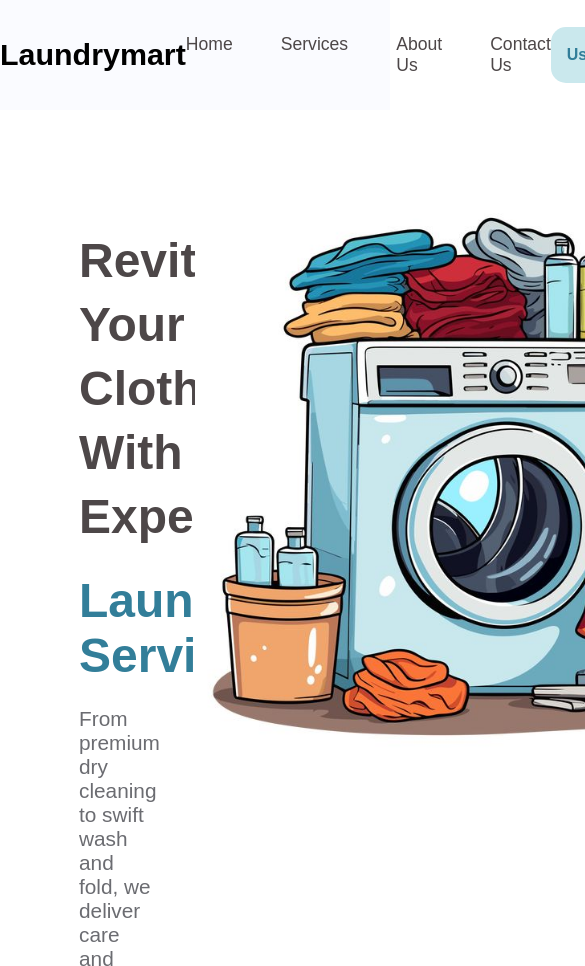
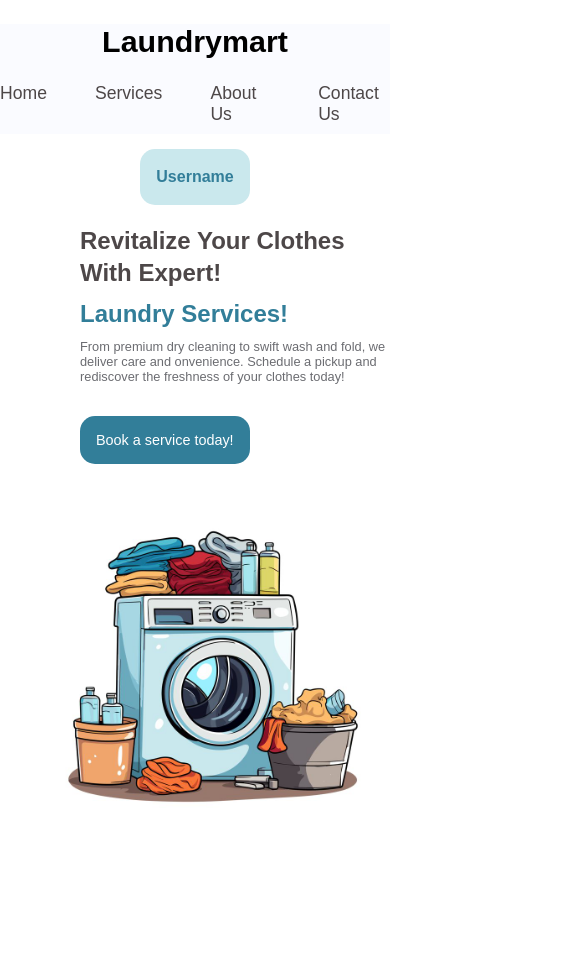
Before and after one commit to Sumit2163/laundry-mart, a plain HTML site: page index.html in a window 390 px wide. Shown: the top 966 px of the page, 585 px wide, since content can reach past the window. Drawn offline with Linux system fonts and the light colour scheme.

Commit message:
make it liitle bit responsive

```diff
--- a/style.css
+++ b/style.css
@@ -59,7 +59,7 @@ header .navbar {
 
 .navbar a:hover {
   color: #327e99;
-  border-bottom: 1px solid #428EA5;
+  border-bottom: 1px solid #428ea5;
 }
 
 .hero-section {
@@ -113,3 +113,100 @@ header .navbar {
 .hero-right img {
   height: 100%;
 }
+
+@media (width <=1024px) {
+  .hero-left {
+    width: 50%;
+  }
+  .hero-left h2 {
+    font-size: 2.7rem;
+    line-height: 3.5rem;
+    margin-bottom: 1.3rem;
+  }
+  .hero-left h1 {
+    font-size: 2.7rem;
+    margin-bottom: 1.3rem;
+  }
+  .hero-left p {
+    font-size: 1.1rem;
+  }
+  .hero-left .book-btn {
+    font-size: 1rem;
+    padding: 1.1rem;
+    margin-top: 2.2rem;
+  }
+  .hero-right img {
+    height: 70%;
+  }
+}
+
+@media (width <=768px) {
+  .hero-left {
+    width: 60%;
+  }
+
+  .hero-left h2 {
+    font-size: 2rem;
+    line-height: 3rem;
+    margin-bottom: 1rem;
+  }
+  .hero-left h1 {
+    font-size: 2rem;
+    margin-bottom: 1rem;
+  }
+  .hero-left p {
+    font-size: 1rem;
+  }
+  .hero-left .book-btn {
+    font-size: 0.9rem;
+    padding: 1rem;
+    margin-top: 2rem;
+  }
+  .hero-right img {
+    height: 60%;
+  }
+}
+
+@media (width <=480px) {
+  .navbar {
+    flex-direction: column;
+    gap: 1.5rem;
+    margin-top: 1.5rem;
+    margin-bottom: 4rem;
+  }
+  .navbar ul {
+  }
+  .hero-section {
+    flex-direction: column;
+  }
+  .hero-left {
+    /* margin-top: 15rem; */
+    margin-left: 5rem;
+    width: 100%;
+  }
+  .hero-right {
+    width: 70%;
+    height: 60%;
+  }
+
+  .hero-left h2 {
+    font-size: 1.5rem;
+    line-height: 2rem;
+    margin-bottom: 0.7rem;
+  }
+  .hero-left h1 {
+    font-size: 1.5rem;
+    margin-bottom: 0.7rem;
+  }
+  .hero-left p {
+    font-size: 0.8rem;
+  }
+  .hero-left .book-btn {
+    font-size: 0.9rem;
+    padding: 1rem;
+    margin-top: 2rem;
+  }
+  .hero-right img {
+    height: 70%;
+  }
+}
```
